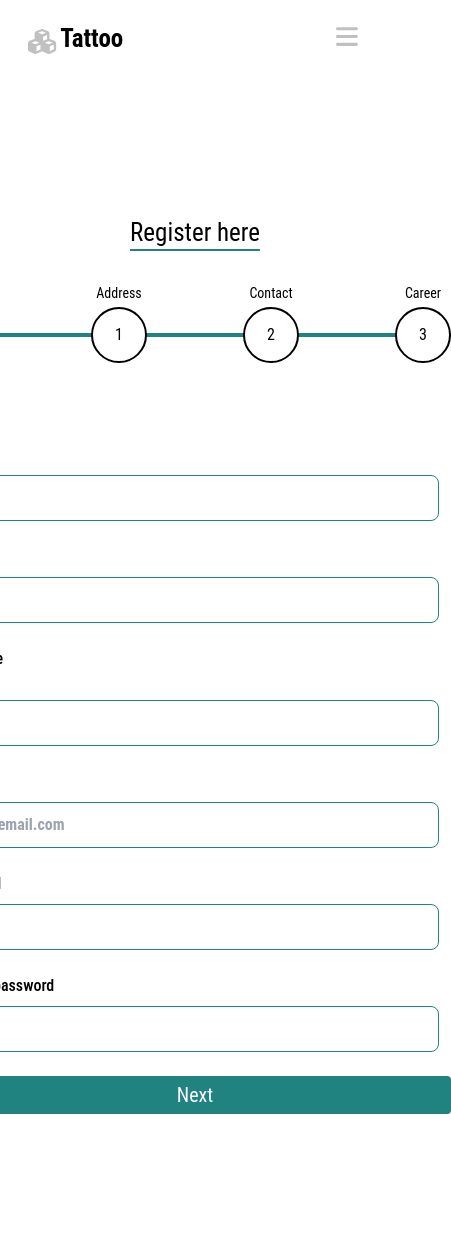
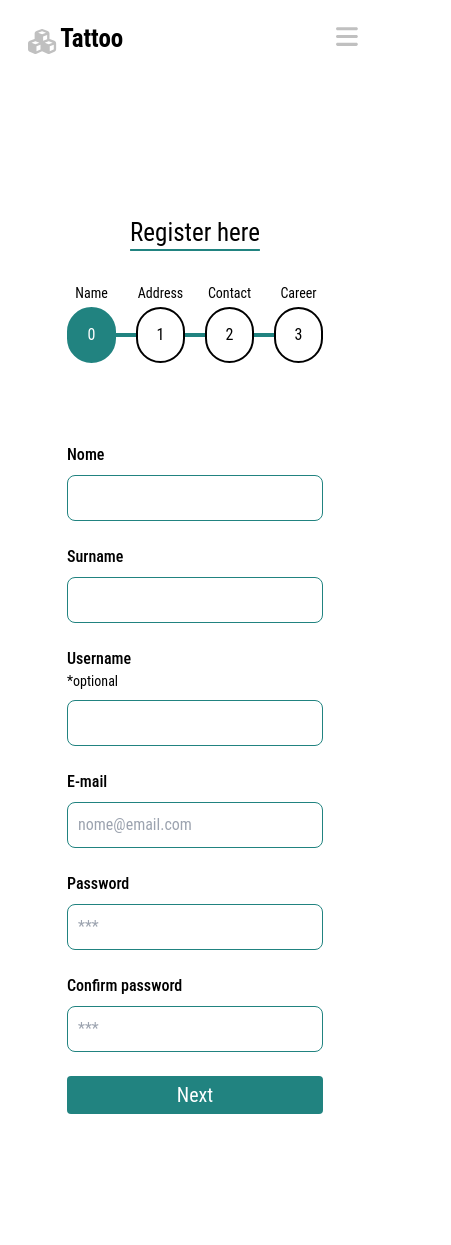
Before and after one commit to Rennatts/freelancer-directory, a React (Create React App) app in the folder client/: page /freelancers/register in a window 390 px wide. Shown: the top 1245 px of the page, 451 px wide, since content can reach past the window. Built offline with nearby package versions, Linux system fonts and the light colour scheme; a web font is replaced by a local one.

Commit message:
login and register responsive

```diff
--- a/client/src/pages/Auth/FreelancerLogin/index.tsx
+++ b/client/src/pages/Auth/FreelancerLogin/index.tsx
@@ -65,7 +65,7 @@ export function FreelancerLogin (props: IFreelancerLoginProps) {
 
   return (
     <div className='flex items-center flex-center flex-col place-content-around p-20'>
-      <div>
+      <div className='md:pr-64 md:pl-64 md:w-full w-64'>
         <div className='flex flex-center items-center justify-center'>
           <h2 className='p-9 text-xl underline underline-offset-8 decoration-teal-500'>Login</h2>
         </div>
@@ -76,7 +76,6 @@ export function FreelancerLogin (props: IFreelancerLoginProps) {
               <label className="block mb-2 text-sm font-medium text-gray-900 dark:text-cyan-500">E-mail
               </label>
               <input
-              id="input"
               name='email'
               value={loginData.email}
               onChange={(event)=> handleInputChange(event)}  className="bg-gray-50 border bg-transparent border-teal-500 text-gray-900 text-sm rounded-lg focus:ring-teal-300 focus:border-teal-300 block w-full p-2.5 dark:bg-gray-700 dark:border-gray-600 dark:text-white dark:focus:ring-blue-500 dark:focus:border-teal-300" placeholder="nome@email.com" required>
@@ -87,11 +86,10 @@ export function FreelancerLogin (props: IFreelancerLoginProps) {
               <label className="block mb-2 text-sm font-medium text-gray-900 dark:text-cyan-500">Senha
               </label>
               <input
-              id="input"
               name='password'
               value={loginData.password}
               type="password"
-              onChange={(event)=> handleInputChange(event)}  className="bg-gray-50 border bg-transparent border-teal-500 text-gray-900 text-sm rounded-lg focus:ring-teal-300 focus:border-teal-300 block w-full p-2.5 dark:bg-gray-700 dark:border-gray-600 dark:placeholder-gray-400 dark:text-white dark:focus:ring-blue-500 dark:focus:border-teal-300" placeholder="***" required>
+              onChange={(event)=> handleInputChange(event)}  className="bg-gray-50 border bg-transparent border-teal-500 text-gray-900 text-sm rounded-lg focus:ring-teal-300 focus:border-teal-300 block w-full p-2.5 dark:bg-gray-700 dark:border-gray-600 dark:placeholder-gray-400 text-black dark:focus:ring-blue-500 dark:focus:border-teal-300" placeholder="***" required>
               </input>
             </div>
 
--- a/client/src/pages/Auth/FreelancerRegister/index.tsx
+++ b/client/src/pages/Auth/FreelancerRegister/index.tsx
@@ -127,14 +127,14 @@ export function FreelancerRegister (props: IFreelancerRegisterProps) {
 
   return (
     <div className='flex items-center flex-center flex-col place-content-around p-20'>
-      <div>
+      <div className='md:pr-64 md:pl-64 md:w-full w-64'>
         <div className='flex flex-center items-center justify-center'>
           <h2 className='p-9 text-xl underline underline-offset-8 decoration-teal-500'>Register here</h2>
         </div>
         <ErrorModal mostrar={error.existError} errorMessage={error.errorMessage}/>
         <SuccessModal mostrar={success}></SuccessModal>
         <div className="w-full mt-27 mb-20">
-          <ul id="connecting_line" className='relative flex space-x-24 auto mt-5 w-full -z-1'>
+          <ul id="connecting_line" className='relative flex md:space-x-24 space-x-5 auto mt-5 w-full -z-1'>
             {
               ["Name", "Address", "Contact", "Career"].map((item, index) => (
                 <li data-title={item} className={`${currIndex >= index ? 'z-1 border-2 border-teal-500 before:text-black bg-teal-500 text-white grid rounded-full w-14 h-14 place-items-center before:content-[attr(data-title)] before:absolute before:text-xs before:-top-6 before:color-teal-500': 'bg-white z-1 border-2 border-black grid rounded-full w-14 h-14 place-items-center before:content-[attr(data-title)] before:absolute before:text-xs before:-top-6 before:color-teal-500'}`} key={item}>
@@ -151,7 +151,6 @@ export function FreelancerRegister (props: IFreelancerRegisterProps) {
                   <label className="block mb-2 text-sm font-medium text-gray-900 dark:text-cyan-500">Nome
                   </label>
                   <input
-                  id="input"
                   name='name'
                   value={loginData.name}
                   onChange={(event)=> handleInputChange(event)}  className="bg-gray-50 border bg-transparent border-teal-500 text-gray-900 text-sm rounded-lg focus:ring-teal-300 focus:border-teal-300 block w-full p-2.5 dark:bg-gray-700 dark:border-gray-600 dark:text-white dark:focus:ring-blue-500 dark:focus:border-teal-300" required>
@@ -161,7 +160,6 @@ export function FreelancerRegister (props: IFreelancerRegisterProps) {
                   <label className="block mb-2 text-sm font-medium text-gray-900 dark:text-cyan-500">Surname
                   </label>
                   <input
-                  id="input"
                   name='surname'
                   value={loginData.surname}
                   onChange={(event)=> handleInputChange(event)}  className="bg-gray-50 border bg-transparent border-teal-500 text-gray-900 text-sm rounded-lg focus:ring-teal-300 focus:border-teal-300 block w-full p-2.5 dark:bg-gray-700 dark:border-gray-600 dark:text-white dark:focus:ring-blue-500 dark:focus:border-teal-300" required>
@@ -171,7 +169,6 @@ export function FreelancerRegister (props: IFreelancerRegisterProps) {
                   <label className="block text-sm font-medium text-gray-900 dark:text-cyan-500">Username</label>
                   <label className="block mb-2 text-xs text-black">*optional</label>
                   <input
-                  id="input"
                   name='username'
                   value={loginData.username}
                   onChange={(event)=> handleInputChange(event)}  className="bg-gray-50 border bg-transparent border-teal-500 text-gray-900 text-sm rounded-lg focus:ring-teal-300 focus:border-teal-300 block w-full p-2.5 dark:bg-gray-700 dark:border-gray-600 dark:text-white dark:focus:ring-blue-500 dark:focus:border-teal-300" required>
@@ -181,7 +178,6 @@ export function FreelancerRegister (props: IFreelancerRegisterProps) {
                 <label className="block mb-2 text-sm font-medium text-gray-900 dark:text-cyan-500">E-mail
                 </label>
                 <input
-                id="input"
                 name='email'
                 value={loginData.email}
                 onChange={(event)=> handleInputChange(event)}  className="bg-gray-50 border bg-transparent border-teal-500 text-gray-900 text-sm rounded-lg focus:ring-teal-300 focus:border-teal-300 block w-full p-2.5 dark:bg-gray-700 dark:border-gray-600 dark:text-white dark:focus:ring-blue-500 dark:focus:border-teal-300" placeholder="nome@email.com" required>
@@ -192,7 +188,6 @@ export function FreelancerRegister (props: IFreelancerRegisterProps) {
                 <label className="block mb-2 text-sm font-medium text-gray-900 dark:text-cyan-500">Password
                 </label>
                 <input
-                id="input"
                 name='password'
                 value={loginData.password}
                 type="password"
@@ -205,7 +200,7 @@ export function FreelancerRegister (props: IFreelancerRegisterProps) {
                   isValid: true,
                   message: '',
                 })}}
-                className="bg-gray-50 border bg-transparent border-teal-500 text-gray-900 text-sm rounded-lg focus:ring-teal-300 focus:border-teal-300 block w-full p-2.5 dark:bg-gray-700 dark:border-gray-600 dark:placeholder-gray-400 dark:text-white dark:focus:ring-blue-500 dark:focus:border-teal-300" placeholder="***" required>
+                className="bg-gray-50 border bg-transparent border-teal-500 text-gray-900 text-sm rounded-lg focus:ring-teal-300 focus:border-teal-300 block w-full p-2.5 dark:bg-gray-700 dark:border-gray-600 dark:placeholder-gray-400 dark:focus:ring-blue-500 dark:focus:border-teal-300 text-black" placeholder="***" required>
                 </input>
                 {status.isValid === false ? <p className='text-xs text-red'>{status.message}</p> : "" }
               </div>
@@ -214,7 +209,6 @@ export function FreelancerRegister (props: IFreelancerRegisterProps) {
               <label className="block mb-2 text-sm font-medium text-gray-900 dark:text-cyan-500">Confirm password
               </label>
               <input
-              id="input"
               name='confirmPassword'
               type="password"
               onChange={(event)=> {
@@ -226,7 +220,7 @@ export function FreelancerRegister (props: IFreelancerRegisterProps) {
                 isValid: true,
                 message: '',
                 })}}
-              className="bg-gray-50 border bg-transparent border-teal-500 text-gray-900 text-sm rounded-lg focus:ring-teal-300 focus:border-teal-300 block w-full p-2.5 dark:bg-gray-700 dark:border-gray-600 dark:placeholder-gray-400 dark:text-white dark:focus:ring-blue-500 dark:focus:border-teal-300" placeholder="***" required>
+              className="bg-gray-50 border bg-transparent border-teal-500 text-gray-900 text-sm rounded-lg focus:ring-teal-300 focus:border-teal-300 block w-full p-2.5 dark:bg-gray-700 dark:border-gray-600 dark:placeholder-gray-400 dark:focus:ring-blue-500 dark:focus:border-teal-300 text-black" placeholder="***" required>
               </input>
               {status.isValid === false ? <p className='text-xs text-red'>{status.message}</p> : "" }
             </div>
@@ -239,7 +233,6 @@ export function FreelancerRegister (props: IFreelancerRegisterProps) {
                   <label className="block mb-2 text-sm font-medium text-gray-900 dark:text-cyan-500">zip code
                   </label>
                   <input
-                  id="input"
                   name='zip_code'
                   value={loginData.zip_code}
                   onChange={(event)=> handleInputChange(event)}  className="bg-gray-50 border bg-transparent border-teal-500 text-gray-900 text-sm rounded-lg focus:ring-teal-300 focus:border-teal-300 block w-full p-2.5 dark:bg-gray-700 dark:border-gray-600 dark:text-white dark:focus:ring-blue-500 dark:focus:border-teal-300" placeholder="00000-000" required>
@@ -249,7 +242,6 @@ export function FreelancerRegister (props: IFreelancerRegisterProps) {
                   <label className="block mb-2 text-sm font-medium text-gray-900 dark:text-cyan-500">Address
                   </label>
                   <input
-                  id="input"
                   name='address'
                   value={loginData.address}
                   onChange={(event)=> handleInputChange(event)}  className="bg-gray-50 border bg-transparent border-teal-500 text-gray-900 text-sm rounded-lg focus:ring-teal-300 focus:border-teal-300 block w-full p-2.5 dark:bg-gray-700 dark:border-gray-600 dark:text-white dark:focus:ring-blue-500 dark:focus:border-teal-300" required>
@@ -259,7 +251,6 @@ export function FreelancerRegister (props: IFreelancerRegisterProps) {
                   <label className="block mb-2 text-sm font-medium text-gray-900 dark:text-cyan-500">Number
                   </label>
                   <input
-                  id="input"
                   name='number'
                   value={loginData.number}
                   onChange={(event)=> handleInputChange(event)}  className="bg-gray-50 border bg-transparent border-teal-500 text-gray-900 text-sm rounded-lg focus:ring-teal-300 focus:border-teal-300 block w-full p-2.5 dark:bg-gray-700 dark:border-gray-600 dark:text-white dark:focus:ring-blue-500 dark:focus:border-teal-300" required>
@@ -269,7 +260,6 @@ export function FreelancerRegister (props: IFreelancerRegisterProps) {
                   <label className="block mb-2 text-sm font-medium text-gray-900 dark:text-cyan-500">City
                   </label>
                   <input
-                  id="input"
                   name='city'
                   value={loginData.city}
                   onChange={(event)=> handleInputChange(event)}  className="bg-gray-50 border bg-transparent border-teal-500 text-gray-900 text-sm rounded-lg focus:ring-teal-300 focus:border-teal-300 block w-full p-2.5 dark:bg-gray-700 dark:border-gray-600 dark:text-white dark:focus:ring-blue-500 dark:focus:border-teal-300" required>
@@ -279,7 +269,6 @@ export function FreelancerRegister (props: IFreelancerRegisterProps) {
                   <label className="block mb-2 text-sm font-medium text-gray-900 dark:text-cyan-500">Country
                   </label>
                   <input
-                  id="input"
                   name='country'
                   value={loginData.country}
                   onChange={(event)=> handleInputChange(event)}  className="bg-gray-50 border bg-transparent border-teal-500 text-gray-900 text-sm rounded-lg focus:ring-teal-300 focus:border-teal-300 block w-full p-2.5 dark:bg-gray-700 dark:border-gray-600 dark:text-white dark:focus:ring-blue-500 dark:focus:border-teal-300" required>
@@ -294,7 +283,6 @@ export function FreelancerRegister (props: IFreelancerRegisterProps) {
                   <label className="block mb-2 text-sm font-medium text-gray-900 dark:text-cyan-500">Phone number
                   </label>
                   <input
-                  id="input"
                   name='phone_number'
                   value={loginData.phone_number}
                   onChange={(event)=> handleInputChange(event)}  className="bg-gray-50 border bg-transparent border-teal-500 text-gray-900 text-sm rounded-lg focus:ring-teal-300 focus:border-teal-300 block w-full p-2.5 dark:bg-gray-700 dark:border-gray-600 dark:text-white dark:focus:ring-blue-500 dark:focus:border-teal-300" placeholder="(00)0000-0000" required>
@@ -304,7 +292,6 @@ export function FreelancerRegister (props: IFreelancerRegisterProps) {
                   <label className="block text-sm font-medium text-gray-900 dark:text-cyan-500">Instagram</label>
                   <label className="block mb-2 text-xs text-black">*opcional</label>
                   <input
-                  id="input"
                   name='instagram'
                   value={loginData.instagram}
                   onChange={(event)=> handleInputChange(event)}  className="bg-gray-50 border bg-transparent border-teal-500 text-gray-900 text-sm rounded-lg focus:ring-teal-300 focus:border-teal-300 block w-full p-2.5 dark:bg-gray-700 dark:border-gray-600 dark:text-white dark:focus:ring-blue-500 dark:focus:border-teal-300" required>
@@ -314,7 +301,6 @@ export function FreelancerRegister (props: IFreelancerRegisterProps) {
                   <label className="block text-sm font-medium text-gray-900 dark:text-cyan-500">website</label>
                   <label className="block mb-2 text-xs text-black">*opcional</label>
                   <input
-                  id="input"
                   name='website'
                   value={loginData.website}
                   onChange={(event)=> handleInputChange(event)}  className="bg-gray-50 border bg-transparent border-teal-500 text-gray-900 text-sm rounded-lg focus:ring-teal-300 focus:border-teal-300 block w-full p-2.5 dark:bg-gray-700 dark:border-gray-600 dark:text-white dark:focus:ring-blue-500 dark:focus:border-teal-300" required>
--- a/client/src/pages/Auth/UserLogin/index.tsx
+++ b/client/src/pages/Auth/UserLogin/index.tsx
@@ -84,7 +84,7 @@ export function UserLogin (props: IUserLoginProps) {
               value={loginData.password}
               type="password"
               onChange={(event)=> handleInputChange(event)}
-              className="md:w-full w-64 bg-gray-50 border bg-transparent border-teal-500 text-gray-900 text-sm rounded-lg focus:ring-teal-300 focus:border-teal-300 block p-2.5 dark:bg-gray-700 dark:border-gray-600 dark:placeholder-gray-400 dark:text-white dark:focus:ring-blue-500 dark:focus:border-teal-300" placeholder="***" required>
+              className="md:w-full w-64 bg-gray-50 border bg-transparent border-teal-500 text-gray-900 text-sm rounded-lg focus:ring-teal-300 focus:border-teal-300 block p-2.5 dark:bg-gray-700 dark:border-gray-600 dark:placeholder-gray-400 text-black dark:focus:ring-blue-500 dark:focus:border-teal-300" placeholder="***" required>
               </input>
             </div>
 
--- a/client/src/pages/Auth/UserRegister/index.tsx
+++ b/client/src/pages/Auth/UserRegister/index.tsx
@@ -122,7 +122,7 @@ export function UserRegister (props: IUserLoginProps) {
                 isValid: true,
                 message: '',
               })}}
-              className="bg-gray-50 border bg-transparent border-teal-500 text-gray-900 text-sm rounded-lg focus:ring-teal-300 focus:border-teal-300 block w-full p-2.5 dark:bg-gray-700 dark:border-gray-600 dark:placeholder-gray-400 dark:text-white dark:focus:ring-blue-500 dark:focus:border-teal-300" placeholder="***" required>
+              className="bg-gray-50 border bg-transparent border-teal-500 text-gray-900 text-sm rounded-lg focus:ring-teal-300 focus:border-teal-300 block w-full p-2.5 dark:bg-gray-700 dark:border-gray-600 dark:placeholder-gray-400 text-black dark:focus:ring-blue-500 dark:focus:border-teal-300" placeholder="***" required>
               </input>
               {status.isValid === false ? <p className='text-xs text-red'>{status.message}</p> : "" }
             </div>
@@ -142,7 +142,7 @@ export function UserRegister (props: IUserLoginProps) {
                 isValid: true,
                 message: '',
               })}}
-              className="bg-gray-50 border bg-transparent border-teal-500 text-gray-900 text-sm rounded-lg focus:ring-teal-300 focus:border-teal-300 block w-full p-2.5 dark:bg-gray-700 dark:border-gray-600 dark:placeholder-gray-400 dark:text-white dark:focus:ring-blue-500 dark:focus:border-teal-300" placeholder="***" required>
+              className="bg-gray-50 border bg-transparent border-teal-500 text-gray-900 text-sm rounded-lg focus:ring-teal-300 focus:border-teal-300 block w-full p-2.5 dark:bg-gray-700 dark:border-gray-600 dark:placeholder-gray-400 text-black dark:focus:ring-blue-500 dark:focus:border-teal-300" placeholder="***" required>
               </input>
               {status.isValid === false ? <p className='text-xs text-red'>{status.message}</p> : "" }
             </div>
```
